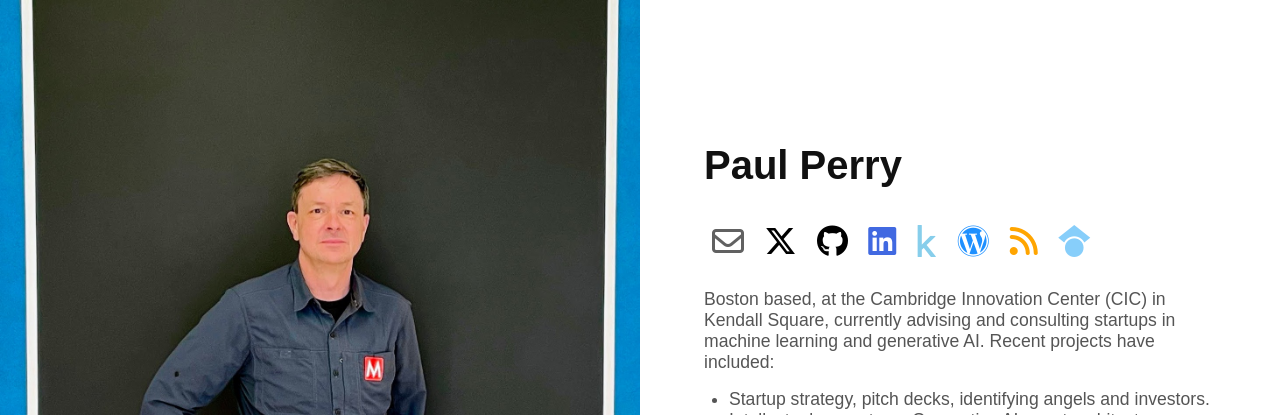
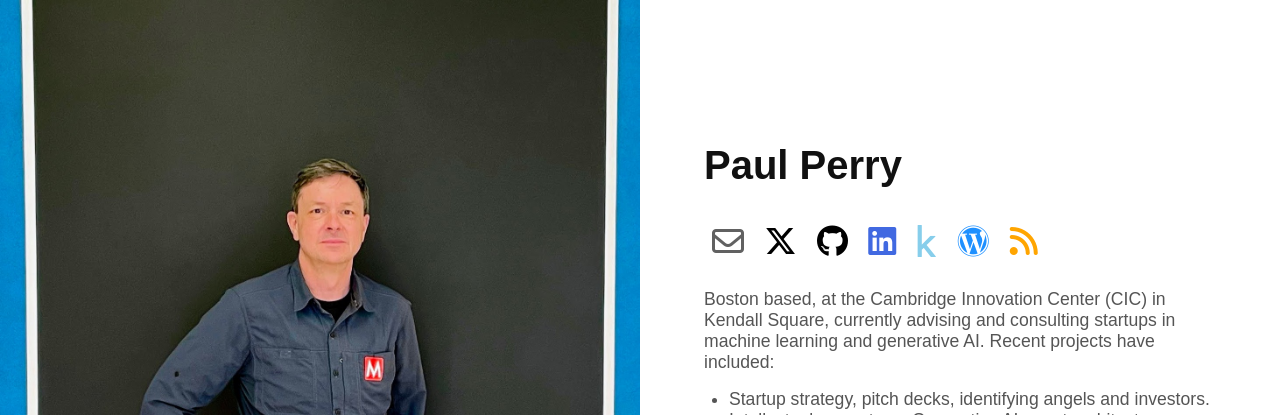
Before and after one commit to paulperry/paulperry.github.io, a Jekyll site: the page index.html, which Jekyll copies as it is, in a window 1280 px wide. Shown: the top 415 px of the page. Built offline with Jekyll 4.4.1, drawn with Linux system fonts in a browser that asks for light colours; nearby versions of some CDN libraries; some web fonts are replaced.

```diff
--- a/index.html
+++ b/index.html
@@ -26,7 +26,6 @@
 	    <a class="icon" title="Kaggle" href="https://www.kaggle.com/paulperry"><span style="color:SkyBlue"><i class="fa-brands fa-kaggle"></i></span></a>
 	    <a class="icon" title="Wordpress" href="http://blog.paulperry.net/"><span style="color:DodgerBlue"><i class="fa-brands fa-wordpress"></i></span></a>
 	    <a class="icon" title="RSS" href="http://blog.paulperry.net/feed/"><span style="color:orange"><i class="fa-solid fa-rss"></i></span></a>
-	    <a class="icon" title="Google Scholar" href="https://scholar.google.com/citations?hl=en&user=hEW2X1MAAAAJ"><span style="color:LightSkyBlue"><i class="fa-brands fa-google-scholar"></i></span></a>
 	    <!-- 	  <i class="fa-brands fa-threads"></i>
 			  <i class="fa-brands fa-bluesky"></i> -->
           </div>
```
